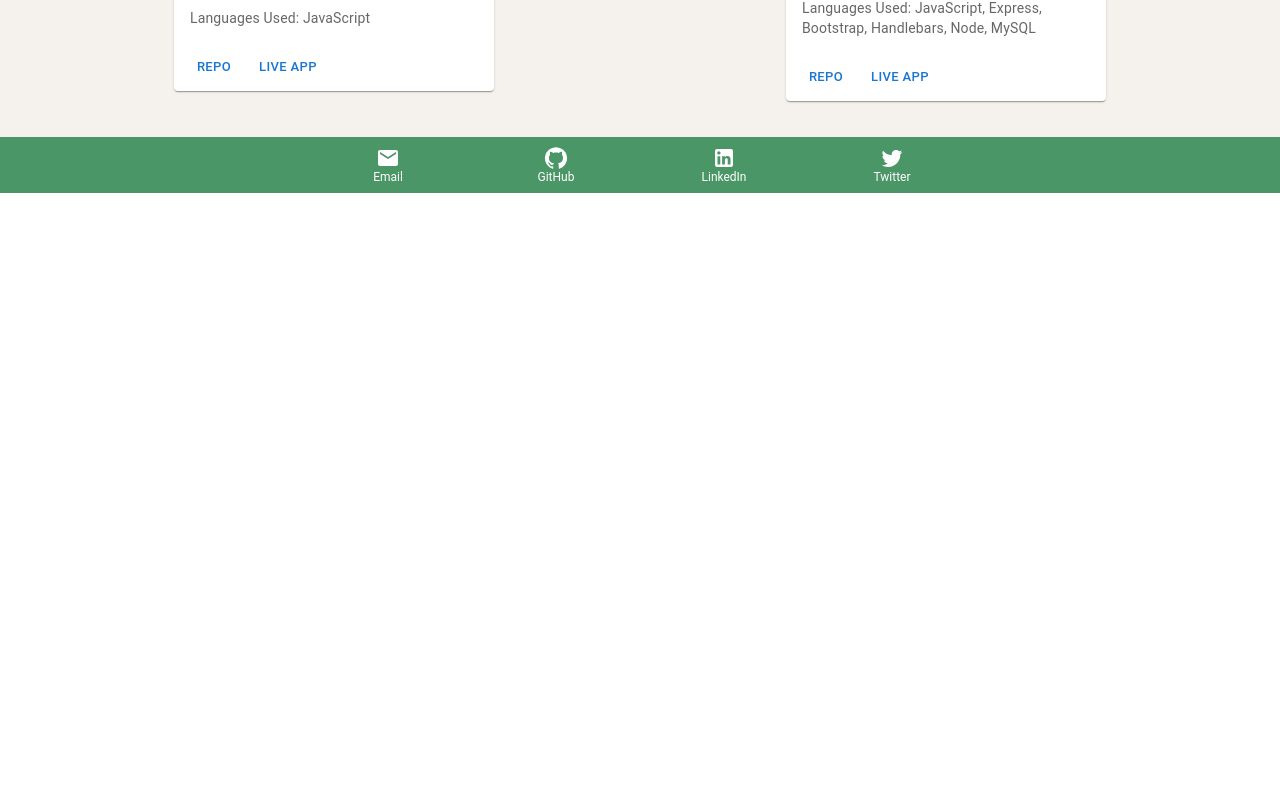
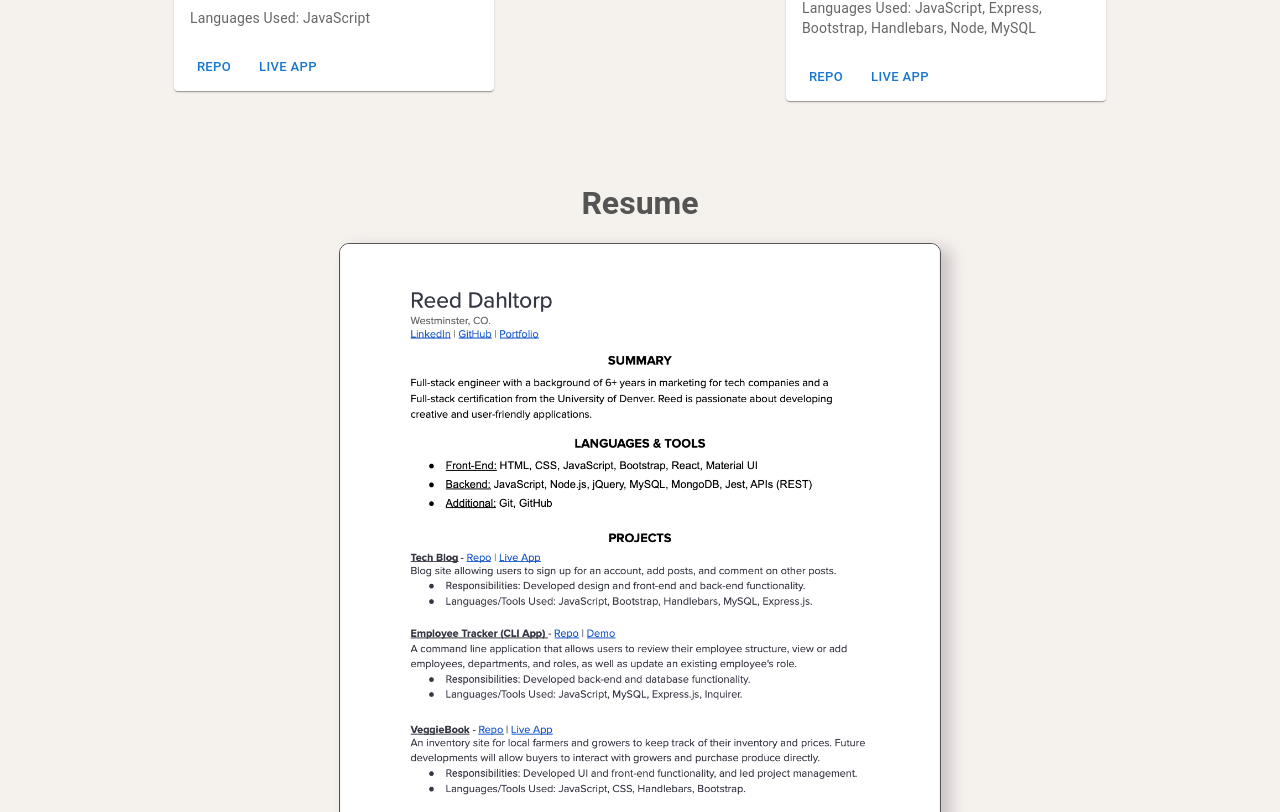
Before and after one commit to rdahltorp/rd-react-portfolio, a React (Create React App) app: page / in a window 1280 px wide. Shown: the part 2068-2880 px from the top of the page. Before the commit the page ends 2261 px from the top, so only its background shows below. Built offline with nearby package versions, Linux system fonts and the light colour scheme.

Commit message:
Added resume to main page

```diff
--- a/src/components/PageHandler.js
+++ b/src/components/PageHandler.js
@@ -58,6 +58,7 @@ export default function PageHandler() {
                 <About />
                 <Techs />
                 <Portfolio />
+                <Resume />
             </main>
             <Footer />
         </div>
```
